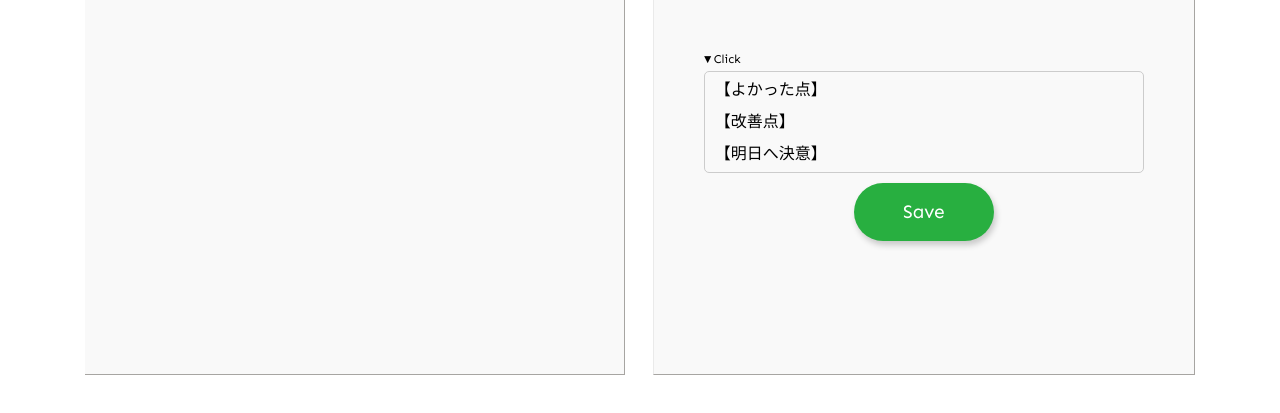
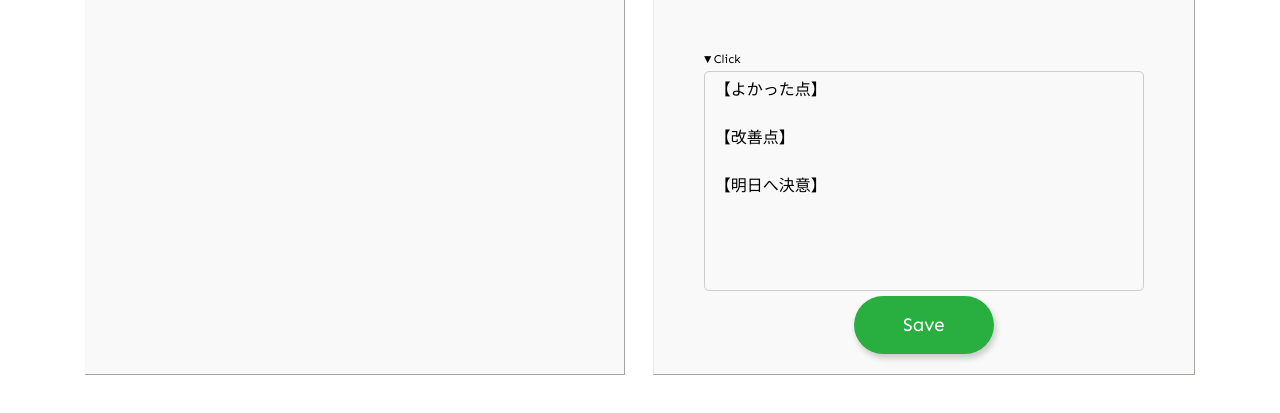
Before and after one commit to traning8988/yaloop, a plain HTML site: page public/index.html in a window 1280 px wide. Shown: the part 373-786 px from the top of the page. Drawn offline with nearby package versions, Linux system fonts and the light colour scheme; no server answers.

Commit message:
HTML修正

```diff
--- a/public/reports.css
+++ b/public/reports.css
@@ -31,6 +31,7 @@
 }
 
 .report-container {
+  position: relative;
   height: 635px;
 
 }
@@ -115,6 +116,7 @@
   display: flex;
   flex-direction: column;
   justify-content: center;
+
 }
  small {
   flex: auto;
@@ -146,11 +148,16 @@ textarea {
   border-radius: 5px;
   box-sizing: border-box;
   resize: vertical; /* テキストエリアの高さの変更を許可 */
+  height: 220px; /* 高さを固定 */
 }
 
 .submit-button {
-  display:flex;
-  justify-content: center;
+  /* display:flex;
+  justify-content: center; */
+  position: absolute; /* 親要素内での絶対位置指定 */
+  left: 50%; /* 横方向の中心に配置 */
+  transform: translateX(-50%); /* ボタンの幅の半分だけ左に移動して正確に中央に */
+  bottom: 10px; /* 下から10pxの位置に配置 */
 }
 
 .submit-button button {
```
Also changed, not shown: public/index.html (+3 -4 lines).
